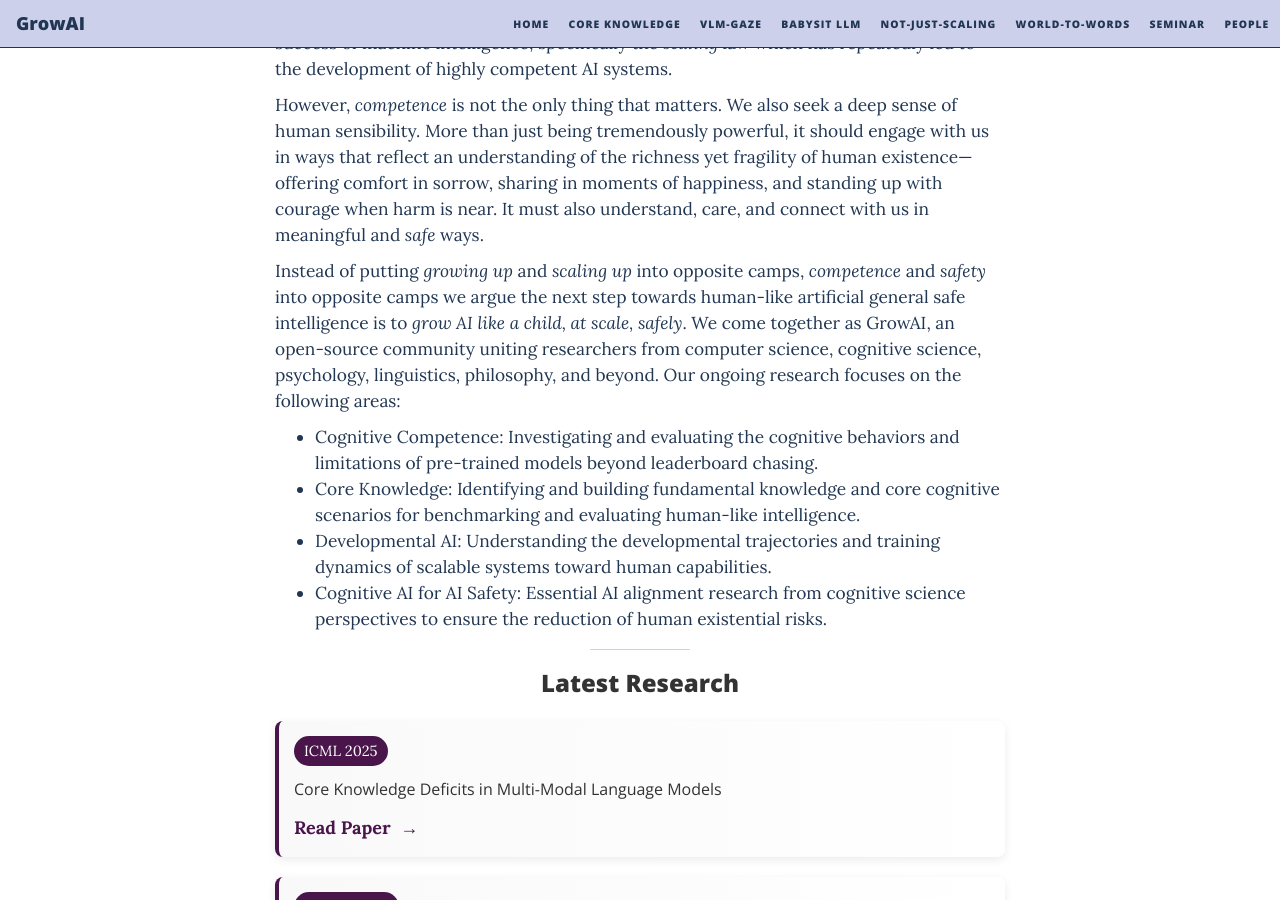
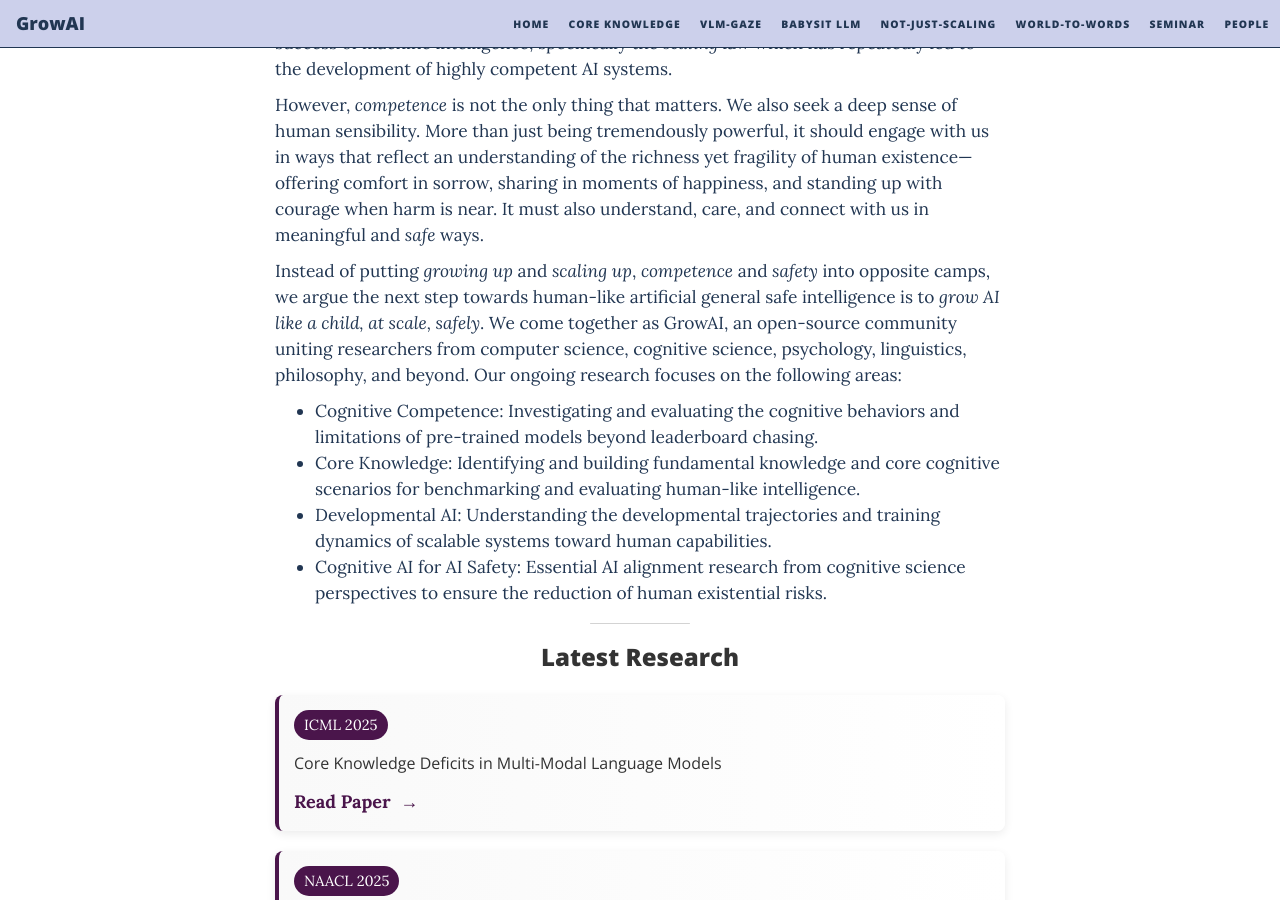
Before and after one commit to growing-ai-like-a-child/growing-ai-like-a-child.github.io, a Jekyll site: the page built from index.html, in a window 1280 px wide and 900 px high, scrolled down 428 px. Built offline with Jekyll 4.4.1, drawn with Linux system fonts in a browser that asks for light colours; nearby versions of some CDN libraries; the list of posts is cut into pages by our own code.

Commit message:
Update index.html

```diff
--- a/index.html
+++ b/index.html
@@ -37,7 +37,7 @@ layout: home
 
 <div class="description" style="font-size: 13pt;">
     <p>
-        Instead of putting <i>growing up</i> and <i>scaling up</i> into opposite camps, <i>competence</i> and <i>safety</i> into opposite camps
+        Instead of putting <i>growing up</i> and <i>scaling up</i>, <i>competence</i> and <i>safety</i> into opposite camps,
         we argue the next step towards human-like artificial general safe intelligence is to <i>grow AI like a child, at scale, safely</i>.
         We come together as GrowAI, an open-source community uniting researchers from computer science, cognitive science, psychology, linguistics, philosophy, and beyond.
         Our ongoing research focuses on the following areas:
```
